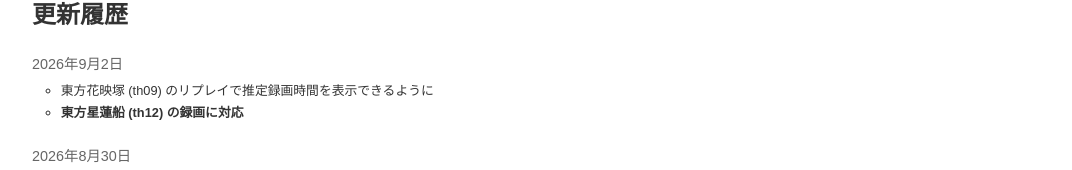
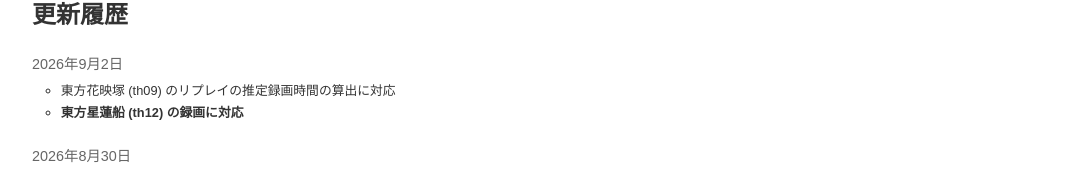
Before and after one commit to hakatashi/sattori, a React (Vite) app in the folder apps/web/: page /changelog in a window 1280 px wide. Shown: the part 172-342 px from the top of the page, without its empty margins (208-1280 px from the left). Built offline with nearby package versions, Linux system fonts and the light colour scheme; no server answers.

Commit message:
docs(web): changelogの文言を修正

```diff
--- a/apps/web/src/data/changelog.ts
+++ b/apps/web/src/data/changelog.ts
@@ -17,7 +17,7 @@
 export const changelogEntries: ChangelogEntry[] = [
   {
     date: "2026-09-02",
-    ja: "東方花映塚 (th09) のリプレイで推定録画時間を表示できるように",
+    ja: "東方花映塚 (th09) のリプレイの推定録画時間の算出に対応",
     en: "Estimated recording duration is now shown for Phantasmagoria of Flower View (th09) replays",
     issueUrl: "https://github.com/hakatashi/sattori-dev/pull/213",
   },
```
